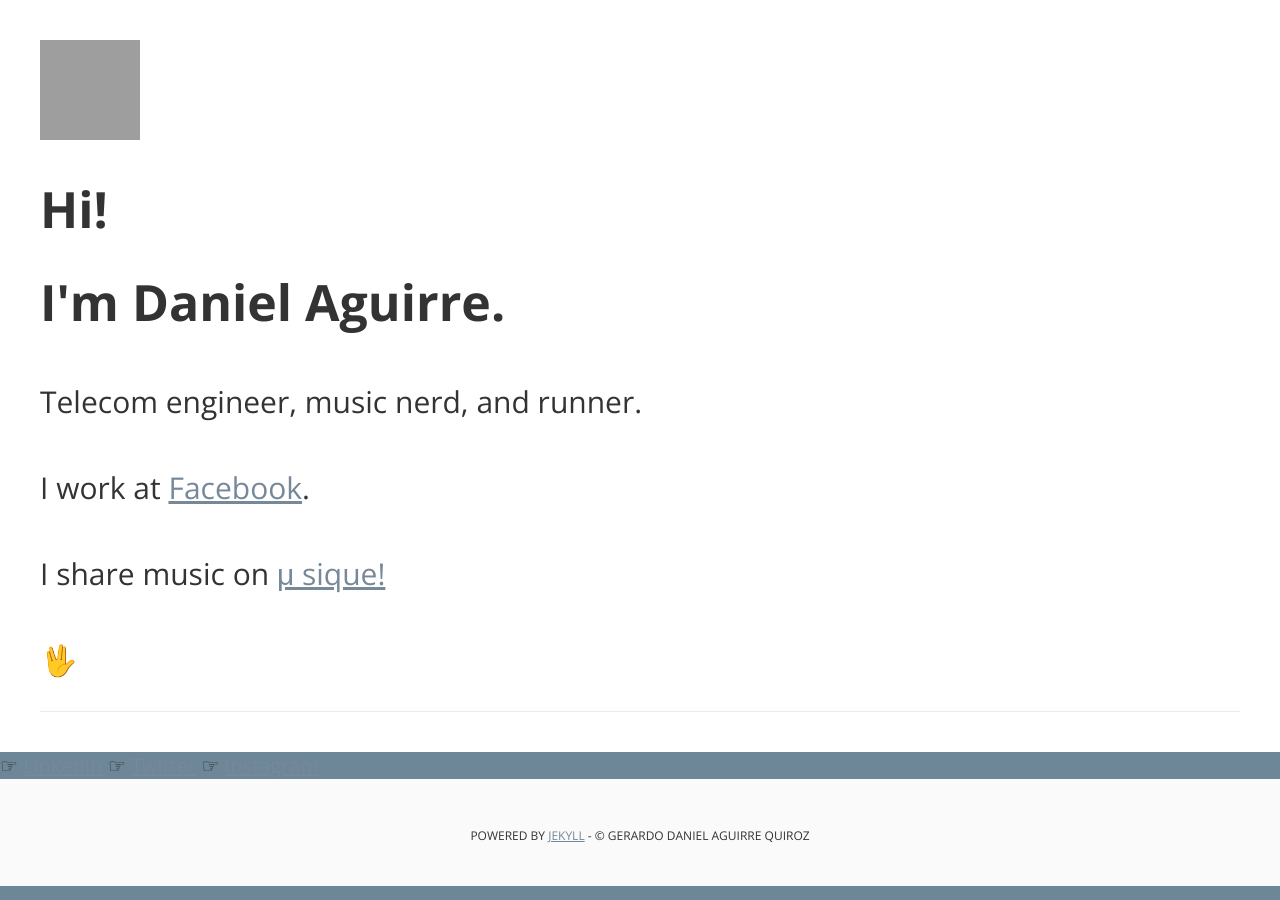
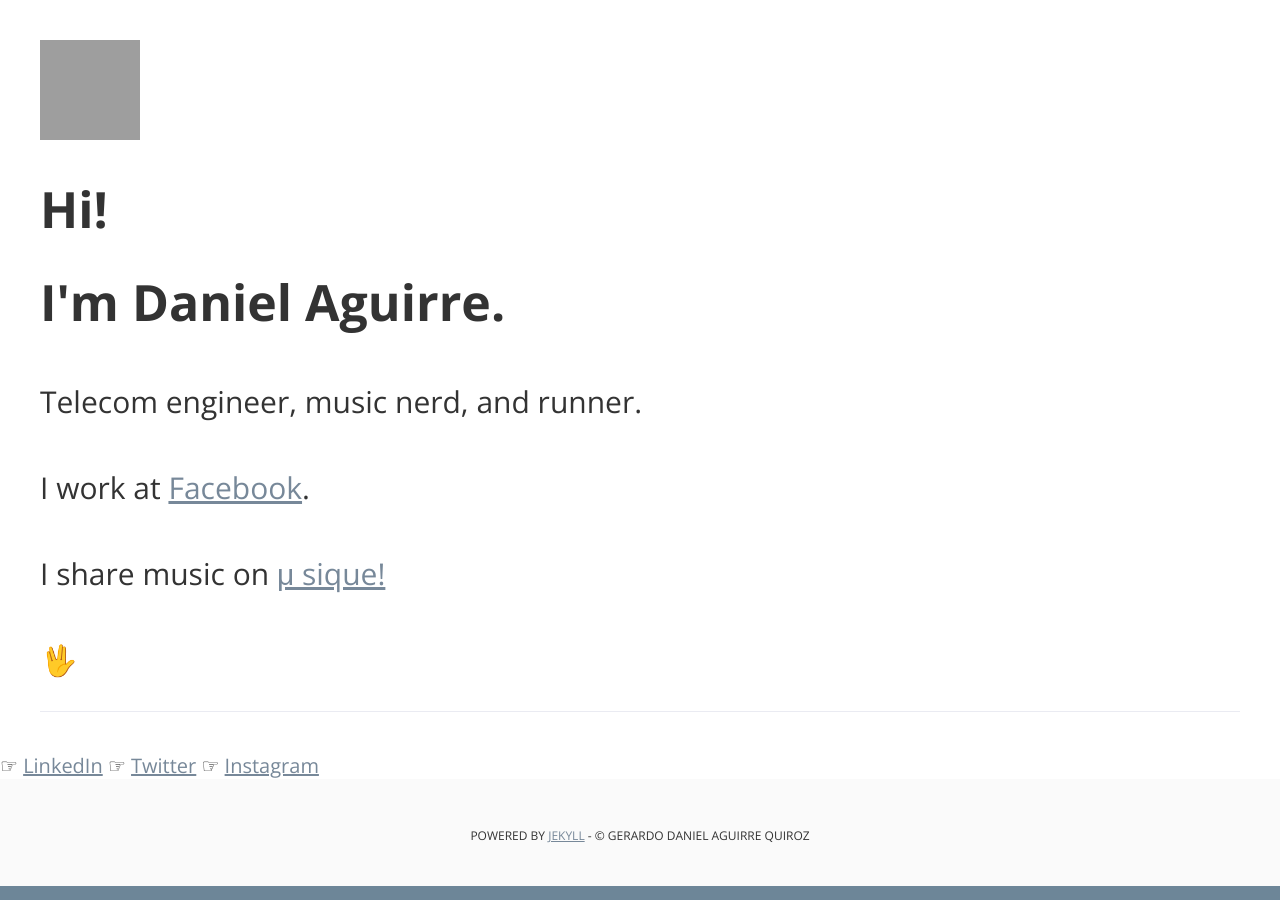
Before and after one commit to gdaq/gdaq.github.io, a Jekyll site: the page built from index.html, in a window 1280 px wide. Built offline with Jekyll 4.4.1, drawn with Linux system fonts in a browser that asks for light colours; the list of posts is cut into pages by our own code; grey boxes are pictures that could not be loaded.

Commit message:
Update default.html

```diff
--- a/_layouts/default.html
+++ b/_layouts/default.html
@@ -85,18 +85,18 @@
       </ul>
     </nav>
      </div>
-      </header>
-
-
-  <main>
-         <!--  {{ content }} -->
-          <span align="left">☞ <a target="_blank" href="https://www.linkedin.com/in/gerardodanielaguirre/">LinkedIn</a></span>
+	  <span align="left">☞ <a target="_blank" href="https://www.linkedin.com/in/gerardodanielaguirre/">LinkedIn</a></span>
           {% if site.twitter %}
           <span align="center">☞ <a target="_blank" href="http://twitter.com/{{ site.twitter }}">Twitter</a></span>
           {% endif %}
           {% if site.instagram %}
           <span align="right">☞ <a target="_blank" href="http://instagram.com/{{ site.instagram }}">Instagram</a></span>
           {% endif %}
+      </header>
+
+
+  <main>
+         <!--  {{ content }} -->
       </main>
 
       <footer>
```
